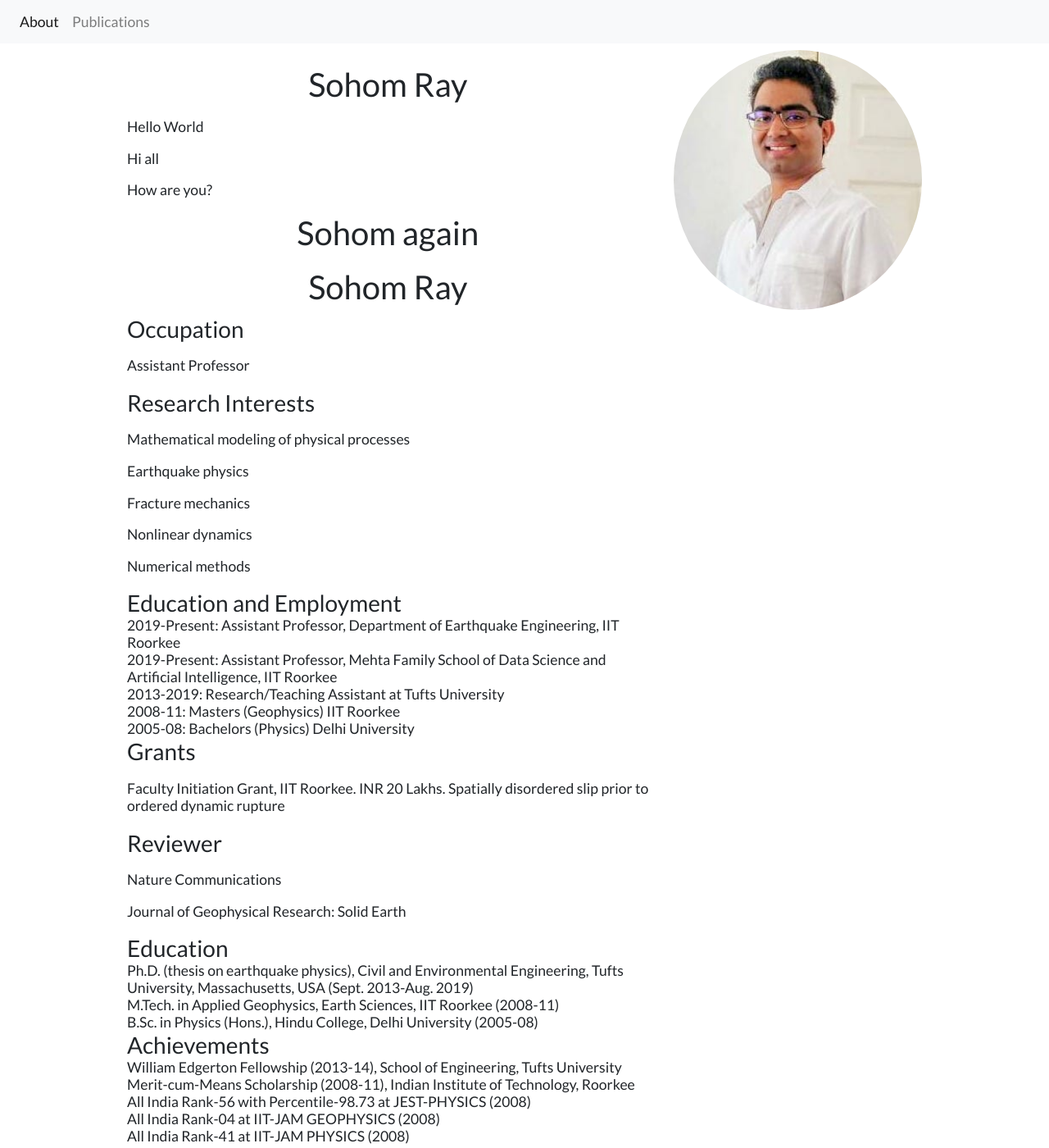
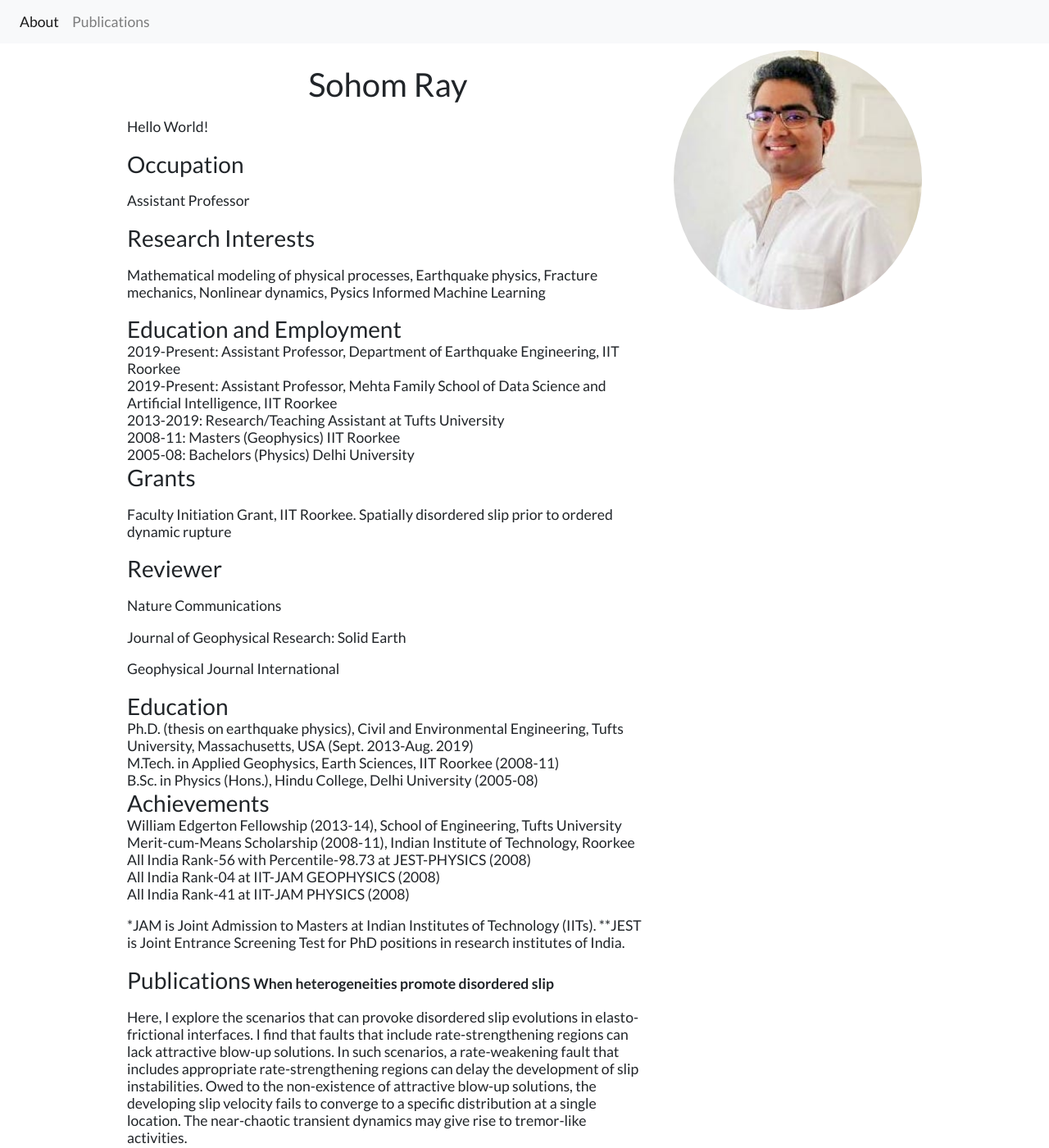
Before and after one commit to RaySohom/q, a Jekyll site: the page built from index.html, in a window 1280 px wide and 1400 px high. Shown: the whole window at 82% size. Built offline with Jekyll 4.4.1, drawn with Linux system fonts in a browser that asks for light colours; some of the changed text lies outside the part shown.

Commit message:
Update index.html

```diff
--- a/index.html
+++ b/index.html
@@ -1,34 +1,24 @@
 ---
 layout: default
 ---
-
 <div class="row flex-column-reverse flex-md-row py-2">
-    <div class="col-md-8" id="bio">
-                <p style="text-align:left">
-        <h1>Sohom Ray</h1>
-        <p> Hello World
-        </p> Hi all
-        <p>How are you?
-            <h1> Sohom again
-                <!DOCTYPE html>
+<div class="col-md-8" id="bio">
+<p style="text-align:left">
+<h1>Sohom Ray</h1>
+<p> Hello World!
+<!DOCTYPE html>
 <html lang="en">
-                    <p style="text-align:left">
+<p style="text-align:left">
 <head>
     <meta charset="UTF-8">
-    <meta name="viewport" content="width=device-width, initial-scale=1.0">
     <title>Sohom Ray</title>
 </head>
 <body>
-    <h1>Sohom Ray</h1>
     <h2>Occupation</h2>
     <p>Assistant Professor</p>
 
     <h2>Research Interests</h2>
-    <p>Mathematical modeling of physical processes</p>
-    <p>Earthquake physics</p>
-    <p>Fracture mechanics</p>
-    <p>Nonlinear dynamics</p>
-    <p>Numerical methods</p>
+    <p>Mathematical modeling of physical processes, Earthquake physics, Fracture mechanics, Nonlinear dynamics, Pysics Informed Machine Learning</p>
 
     <h2>Education and Employment</h2>
     <ul>
@@ -40,11 +30,12 @@
     </ul>
 
     <h2>Grants</h2>
-    <p>Faculty Initiation Grant, IIT Roorkee. INR 20 Lakhs. Spatially disordered slip prior to ordered dynamic rupture</p>
+    <p>Faculty Initiation Grant, IIT Roorkee. Spatially disordered slip prior to ordered dynamic rupture</p>
 
     <h2>Reviewer</h2>
     <p>Nature Communications</p>
     <p>Journal of Geophysical Research: Solid Earth</p>
+    <p>Geophysical Journal International</p>
 
     <h2>Education</h2>
     <ul>
@@ -80,21 +71,11 @@
     <p>Accelerating creep of landslides could be considered an evolution of slip of a deformable thin elastic layer over a rigid base such that basal friction strengthens with slip rate. We find self-similar solutions of nonlinear slip diffusion under relevant initial conditions of external stress or slip rate. A close analogy could be drawn with Stokes’ first problem wherein a plate below a semi-infinite region of an initially static incompressible fluid is suddenly moved to result in (self-similar) diffusion of momentum. Likewise, we find relevant length scale and nonlinear manner of diffusion of slip rate when a creeping slope is suddenly imposed with high stress or slip rate.</p>
 </body>
 </html>
-
-
-
-
-        </p>
-        <p>
-        </p>
-        <p>
-        </p>
         <p style="text-align:center">
-            <a target="_blank" href="https://mailhide.io/">Email</a> &nbsp;/&nbsp;
-            <a href="https://github.com/">GitHub</a> &nbsp;/&nbsp;
-            <a href="https://twitter.com/">Twitter</a> &nbsp;/&nbsp;
-            <a href="https://scholar.google.com/citations?user=">Google Scholar</a> &nbsp;/&nbsp;
-            <a href="https://www.linkedin.com/in/">LinkedIn </a>
+            <a target="_blank" href="https://mailhide.io/">sohom.ray@eq.iitr.ac.in</a> &nbsp;/&nbsp;
+            <a href="https://github.com/">https://raysohom.github.io/q/</a> &nbsp;/&nbsp;
+            <a href="https://twitter.com/">https://twitter.com/RaySohom</a> &nbsp;/&nbsp;
+            <a href="https://scholar.google.com/citations?user=">https://scholar.google.co.in/citations?user=8DyWjZ8AAAAJ&hl=en</a> &nbsp;/&nbsp;
         </p>
     </div>
     <div class="col-md-4" style="z-index:4;">
```
